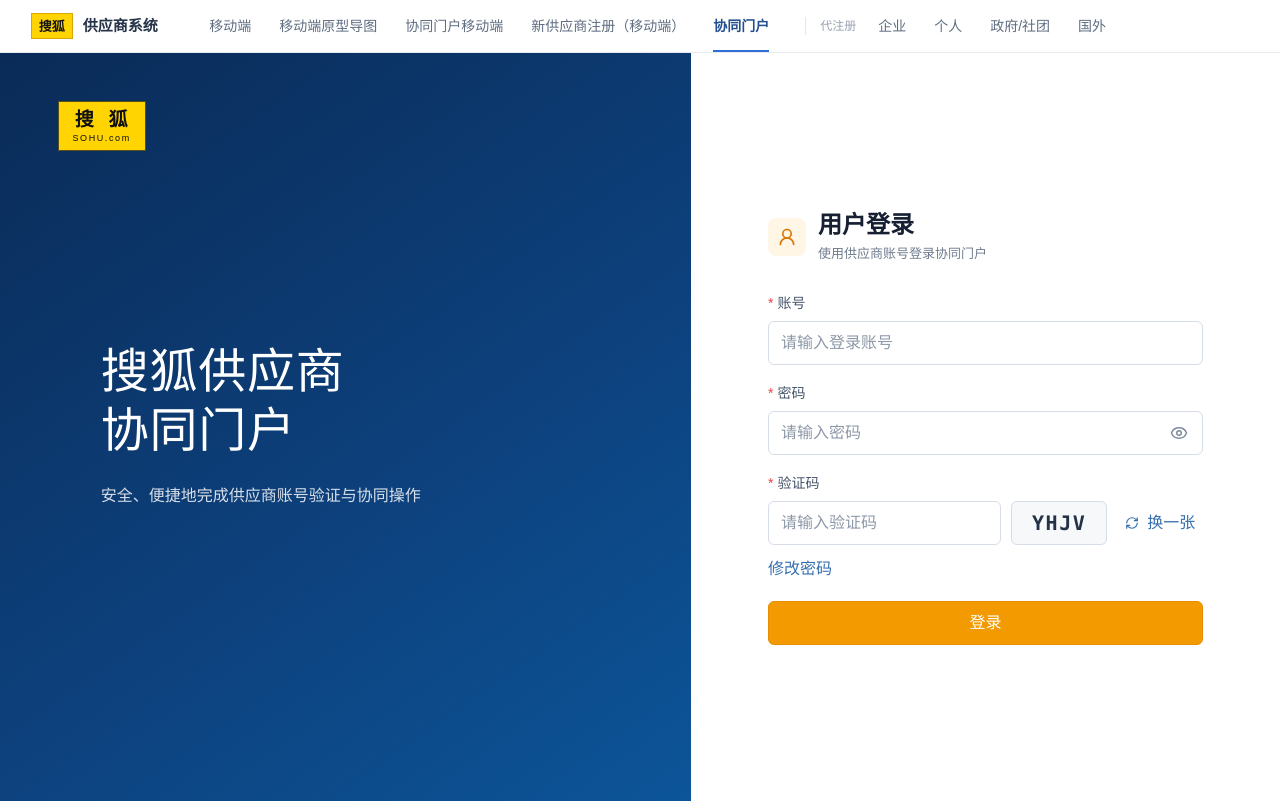
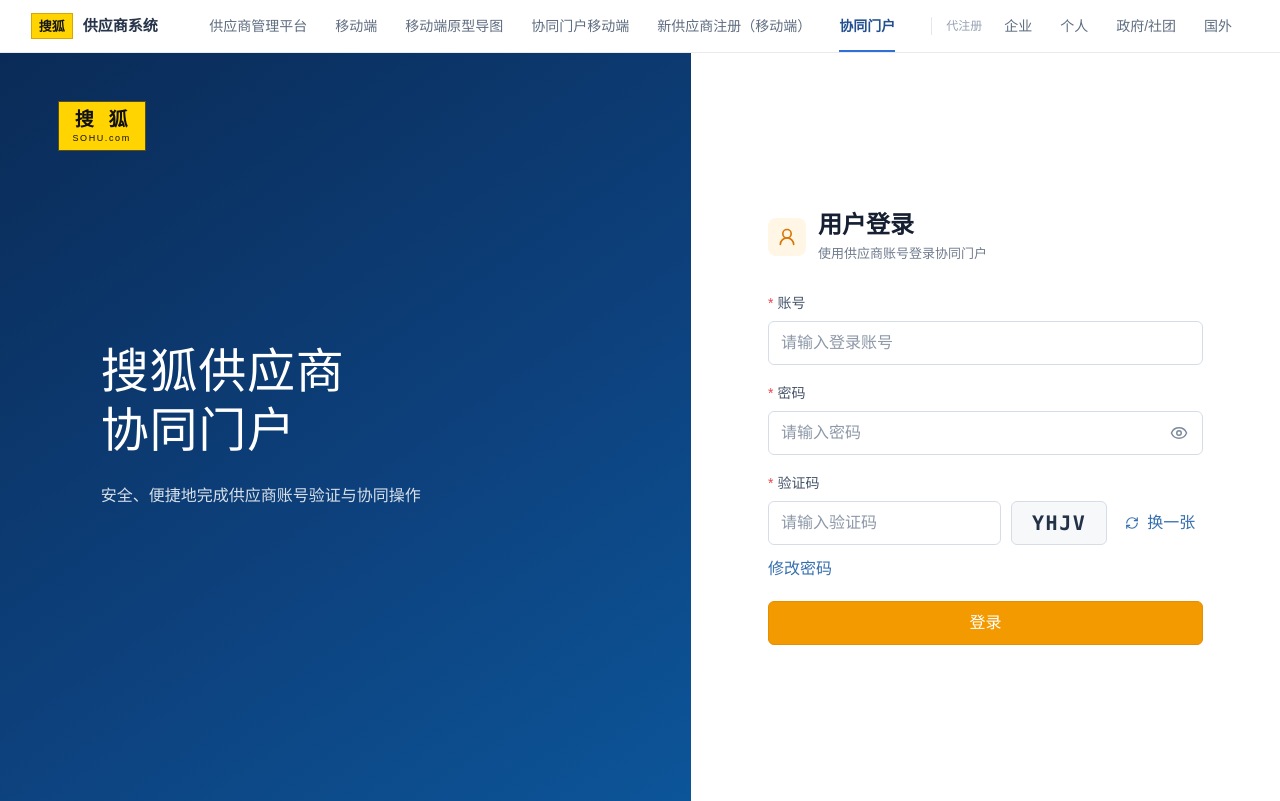
Before and after one commit to zhouqixing7012/supplier, a React (Vite) app: page / in a window 1280 px wide. Built offline with nearby package versions, Linux system fonts and the light colour scheme.

Commit message:
feat: route to PC supplier management prototype

```diff
--- a/src/components/app-navigation.jsx
+++ b/src/components/app-navigation.jsx
@@ -19,6 +19,7 @@ function AppNavigation({ activeKey = 'portal' }) {
         </a>
 
         <nav className="system-nav-links" aria-label="供应商系统页面导航">
+          <a className="system-nav-link" href="#/admin/suppliers">供应商管理平台</a>
           <a className="system-nav-link" href="#/mobile">移动端</a>
           <a className="system-nav-link" href="#/mobile/page-map">移动端原型导图</a>
           <a className="system-nav-link" href="#/mobile/portal">协同门户移动端</a>
```
